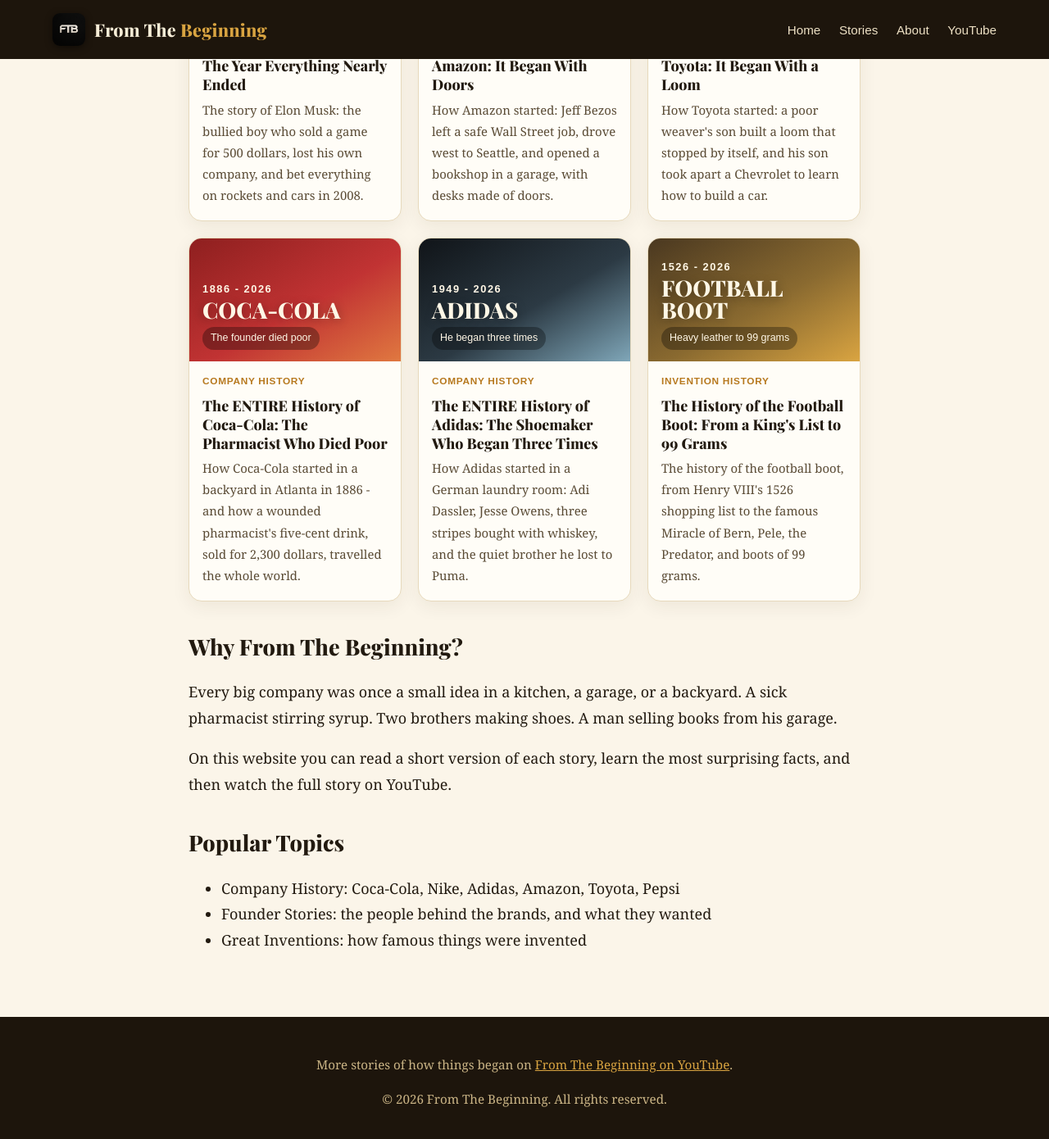
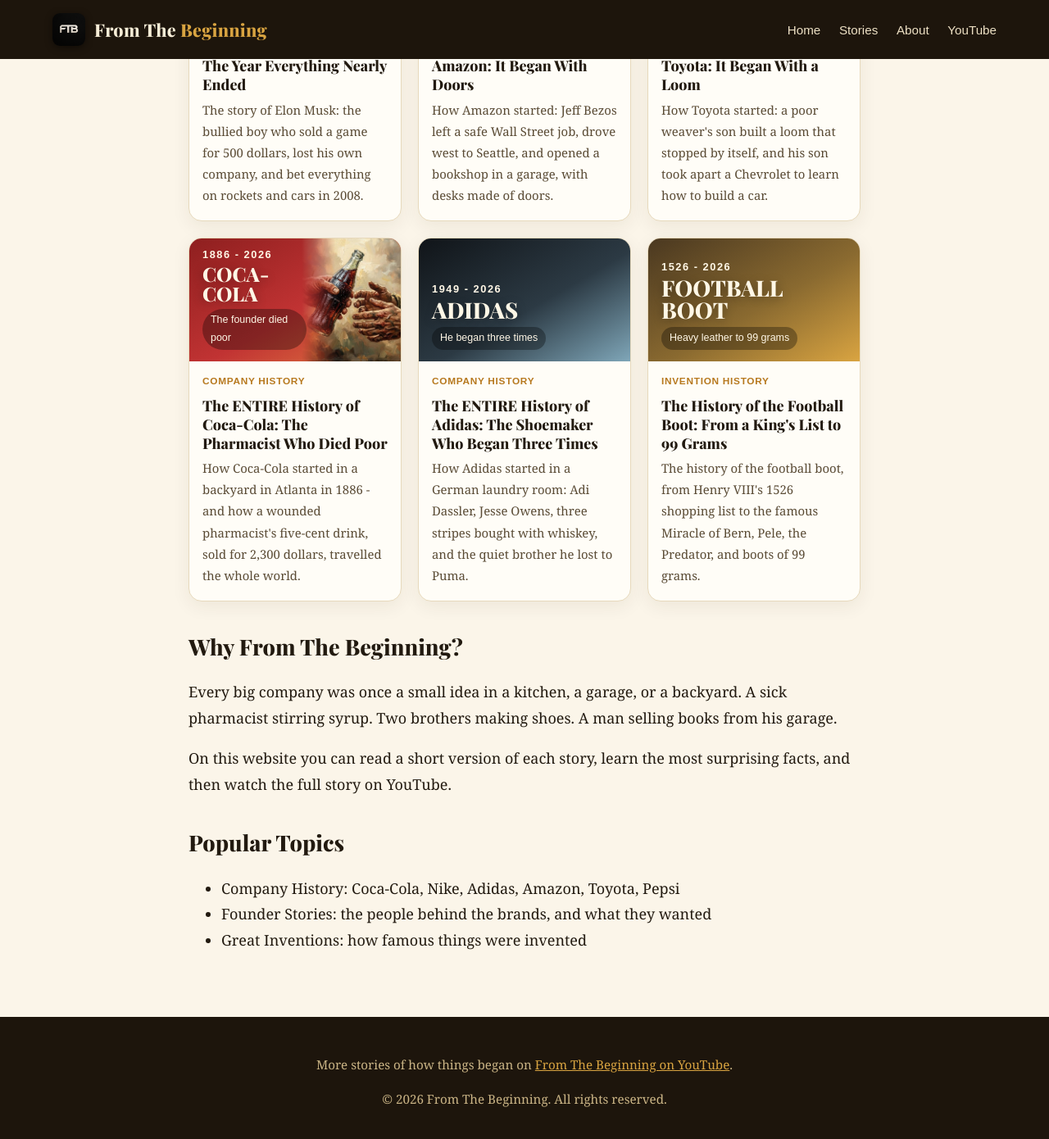
Before and after one commit to docsachmienphi/FTB, a Jekyll site: the page built from index.md, in a window 1280 px wide and 1400 px high, scrolled down 1267 px. Shown: the top 1390 px of the window at 82% size. Built offline with Jekyll 4.4.1, drawn with Linux system fonts in a browser that asks for light colours.

Commit message:
Story cards: optional cover image on the right side of the cover (text stays left, soft fade blend) - trial on Coca-Cola

```diff
--- a/assets/css/style.css
+++ b/assets/css/style.css
@@ -35,7 +35,11 @@ h1{line-height:1.22;font-family:'Playfair Display',Georgia,serif}h2{margin-top:3
 .grid{display:grid;grid-template-columns:repeat(auto-fill,minmax(250px,1fr));gap:20px;margin:20px 0}
 .story{background:var(--card);border:1px solid var(--line);border-radius:16px;overflow:hidden;box-shadow:0 6px 22px rgba(60,42,10,.07);cursor:pointer;transition:transform .18s,box-shadow .18s}
 .story:hover{transform:translateY(-4px);box-shadow:0 14px 30px rgba(60,42,10,.13)}
-.cover{height:150px;display:flex;flex-direction:column;justify-content:flex-end;padding:14px 16px;color:#FFF7E6}
+.cover{height:150px;display:flex;flex-direction:column;justify-content:flex-end;padding:14px 16px;color:#FFF7E6;position:relative;overflow:hidden}
+.cover-img{position:absolute;top:0;right:0;height:100%;width:47%;object-fit:cover;object-position:35% 50%;-webkit-mask-image:linear-gradient(to right,transparent 0,#000 34%);mask-image:linear-gradient(to right,transparent 0,#000 34%)}
+.cover .years,.cover .brand,.cover .fate{position:relative;z-index:1}
+.cover.has-img .brand{max-width:58%;font-size:1.5rem}
+.cover.has-img .fate{max-width:56%}
 .cover .brand{font-family:'Playfair Display',Georgia,serif;font-weight:800;font-size:1.7rem;line-height:1;text-shadow:0 2px 12px rgba(0,0,0,.35)}
 .cover .years{font-family:Arial,sans-serif;font-weight:800;letter-spacing:.12em;font-size:.8rem}
 .cover .fate{font-family:Arial,sans-serif;font-size:.78rem;background:rgba(0,0,0,.32);align-self:flex-start;padding:3px 10px;border-radius:999px;margin-top:7px}
--- a/index.md
+++ b/index.md
@@ -26,7 +26,7 @@ Read a short version of each story, then watch the full story on YouTube.
 <div class="grid">
 {% for post in site.posts limit:9 %}
 <div class="story" onclick="location.href='{{ post.url }}'">
-<div class="cover {{ post.cover_class | default: 'c-default' }}"><div class="years">{{ post.cover_years }}</div><div class="brand">{{ post.cover_brand | default: post.title }}</div>{% if post.cover_fate %}<div class="fate">{{ post.cover_fate }}</div>{% endif %}</div>
+<div class="cover {{ post.cover_class | default: 'c-default' }}{% if post.cover_image %} has-img{% endif %}">{% if post.cover_image %}<img class="cover-img" src="{{ post.cover_image }}" alt="" loading="lazy">{% endif %}<div class="years">{{ post.cover_years }}</div><div class="brand">{{ post.cover_brand | default: post.title }}</div>{% if post.cover_fate %}<div class="fate">{{ post.cover_fate }}</div>{% endif %}</div>
 <div class="story-body"><div class="meta">{{ post.categories | first | replace: '-', ' ' }}</div><h3>{{ post.title }}</h3><p>{{ post.description }}</p></div>
 </div>
 {% endfor %}
```
Also changed, not shown: _posts/2026-11-09-history-of-coca-cola.md (+1 -0 lines), stories/index.md (+1 -1 lines).
